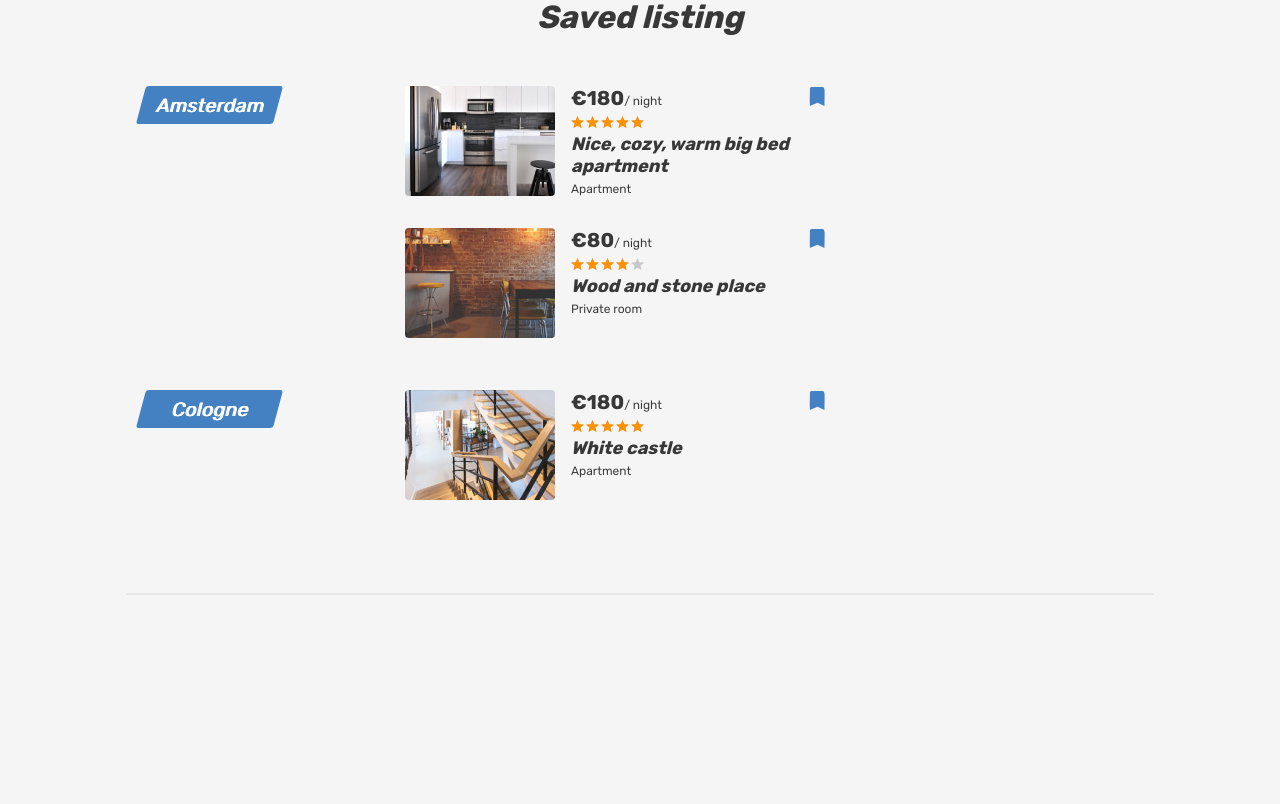
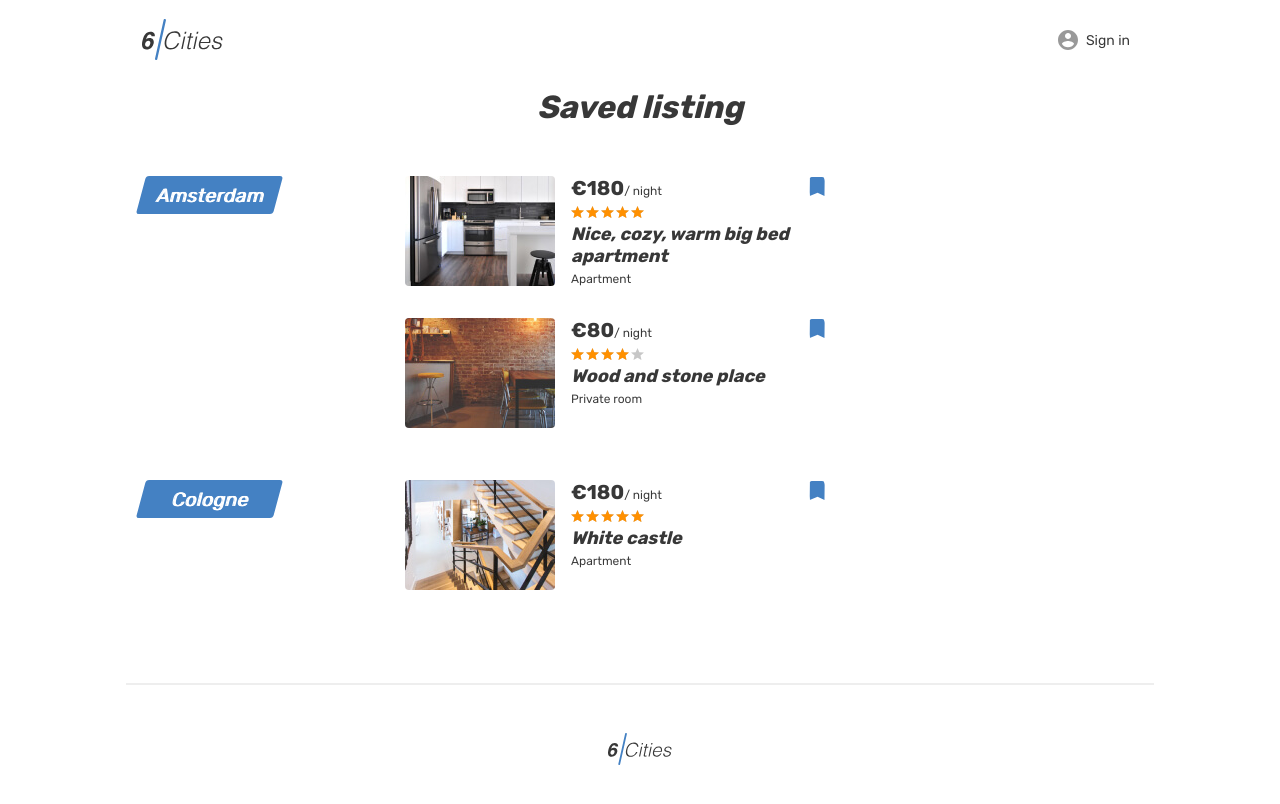
Before and after one commit to VafinArtem/1394233-six-cities-6, a React app: page /favorites in a window 1280 px wide. Shown: the top 804 px of the page. Built offline with nearby package versions, Linux system fonts and the light colour scheme; no server answers.

Commit message:
поправил компонент favorites и user

```diff
--- a/src/components/favorites/favorites.jsx
+++ b/src/components/favorites/favorites.jsx
@@ -1,9 +1,13 @@
 import React from 'react';
 import {Link} from 'react-router-dom';
 import {Url} from '../../consts';
+import Header from '../header/header';
 
 const Favorites = () => {
   return (
+    <div className="page">
+      <Header />
+      <main className="page__main page__main--favorites">
         <div className="page__favorites-container container">
           <section className="favorites">
             <h1 className="favorites__title">Saved listing</h1>
@@ -19,7 +23,7 @@ const Favorites = () => {
                 <div className="favorites__places">
                   <article className="favorites__card place-card">
                     <div className="favorites__image-wrapper place-card__image-wrapper">
-                  <Link to={Url.CARD}>
+                      <Link to={Url.OFFER}>
                         <img className="place-card__image" src="img/apartment-small-03.jpg" width={150} height={110} alt="Place image" />
                       </Link>
                     </div>
@@ -43,14 +47,14 @@ const Favorites = () => {
                         </div>
                       </div>
                       <h2 className="place-card__name">
-                    <Link to={Url.CARD}>Nice, cozy, warm big bed apartment</Link>
+                        <Link to={Url.OFFER}>Nice, cozy, warm big bed apartment</Link>
                       </h2>
                       <p className="place-card__type">Apartment</p>
                     </div>
                   </article>
                   <article className="favorites__card place-card">
                     <div className="favorites__image-wrapper place-card__image-wrapper">
-                  <Link to={Url.CARD}>
+                      <Link to={Url.OFFER}>
                         <img className="place-card__image" src="img/room-small.jpg" width={150} height={110} alt="Place image" />
                       </Link>
                     </div>
@@ -74,7 +78,7 @@ const Favorites = () => {
                         </div>
                       </div>
                       <h2 className="place-card__name">
-                    <Link to={Url.CARD}>Wood and stone place</Link>
+                        <Link to={Url.OFFER}>Wood and stone place</Link>
                       </h2>
                       <p className="place-card__type">Private room</p>
                     </div>
@@ -92,7 +96,7 @@ const Favorites = () => {
                 <div className="favorites__places">
                   <article className="favorites__card place-card">
                     <div className="favorites__image-wrapper place-card__image-wrapper">
-                  <Link to={Url.CARD}>
+                      <Link to={Url.OFFER}>
                         <img className="place-card__image" src="img/apartment-small-04.jpg" width={150} height={110} alt="Place image" />
                       </Link>
                     </div>
@@ -116,7 +120,7 @@ const Favorites = () => {
                         </div>
                       </div>
                       <h2 className="place-card__name">
-                    <Link to={Url.CARD}>White castle</Link>
+                        <Link to={Url.OFFER}>White castle</Link>
                       </h2>
                       <p className="place-card__type">Apartment</p>
                     </div>
@@ -126,6 +130,13 @@ const Favorites = () => {
             </ul>
           </section>
         </div>
+      </main>
+      <footer className="footer container">
+        <Link className="footer__logo-link" to={Url.MAIN}>
+          <img className="footer__logo" src="img/logo.svg" alt="6 cities logo" width={64} height={33} />
+        </Link>
+      </footer>
+    </div>
   );
 };
 
--- a/src/components/user/user.jsx
+++ b/src/components/user/user.jsx
@@ -3,19 +3,21 @@ import PropTypes from 'prop-types';
 import {connect} from 'react-redux';
 import {logout} from '../../store/api-actions';
 import {getEmail} from '../../store/auth/selectors';
+import {Link} from 'react-router-dom';
+import {Url} from '../../consts';
 
 const User = ({userLogout, email}) => {
   return (
-    <a className="header__nav-link header__nav-link--profile" href="#" onClick={(evt) => {
-      evt.preventDefault();
-    }}>
-      <div className="header__avatar-wrapper user__avatar-wrapper" onClick={(evt) => {
+    <Link to={Url.FAVORITES} className="header__nav-link header__nav-link--profile" onClick={(evt) => {
+      if (evt.target.classList.contains(`user__avatar-wrapper`)) {
         evt.preventDefault();
         userLogout();
-      }}>
+      }
+    }}>
+      <div className="header__avatar-wrapper user__avatar-wrapper">
       </div>
       <span className="header__user-name user__name">{email}</span>
-    </a>
+    </Link>
   );
 };
 
```
Lines whose indentation alone changed are shown as unchanged.
